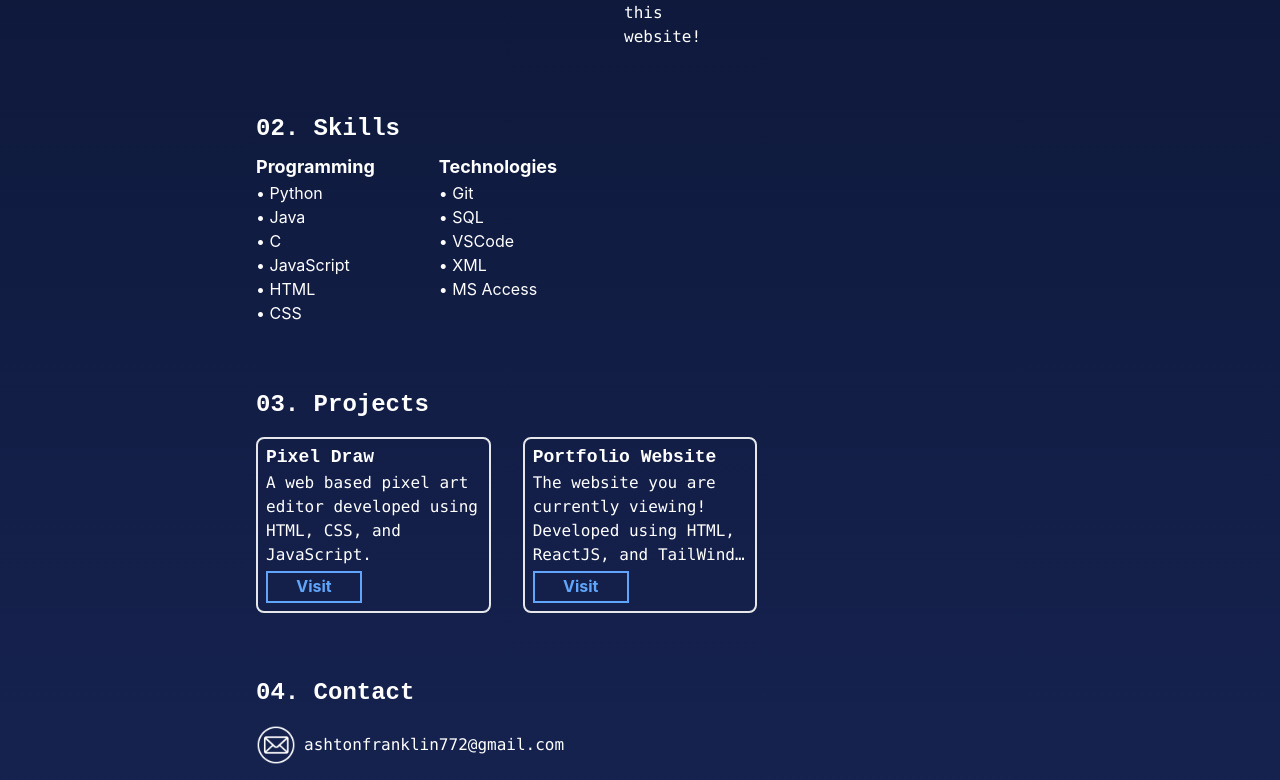
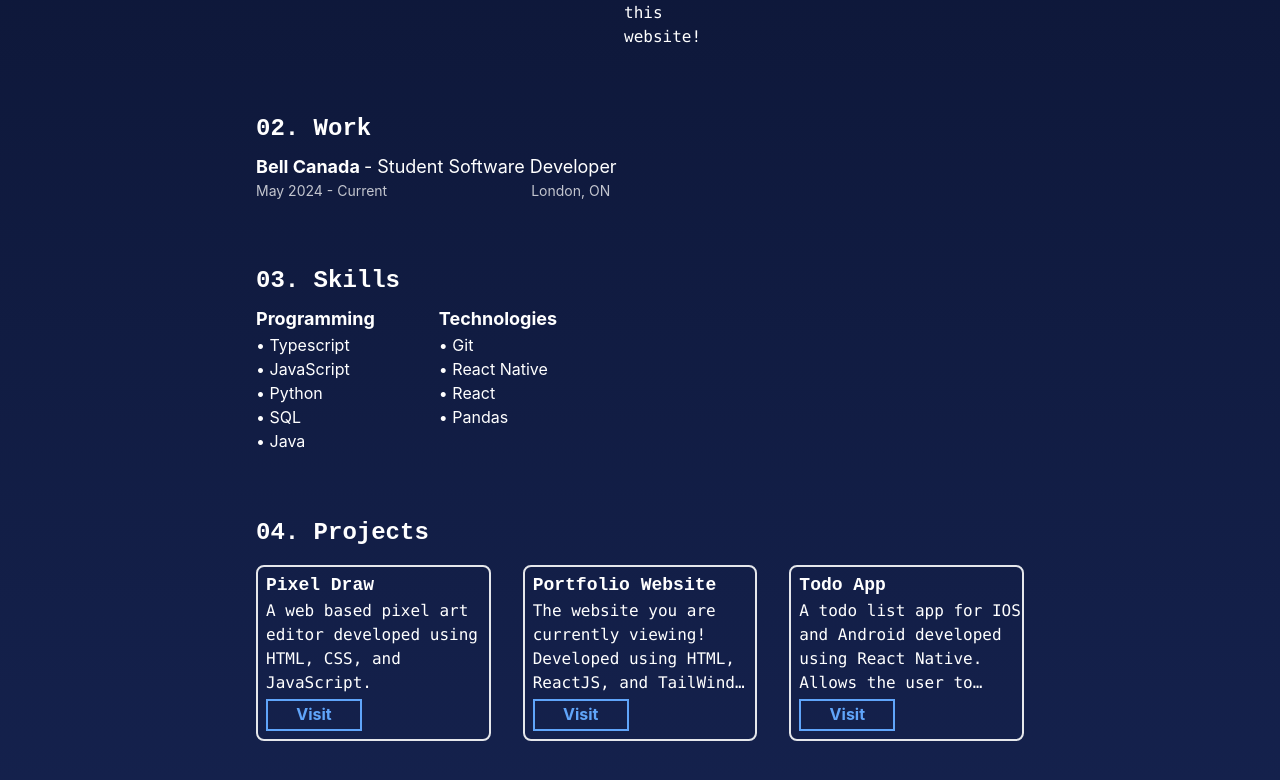
Before and after one commit to AshtonF04/Web-Portfolio, a React (Create React App) app: page / in a window 1280 px wide. Shown: the part 1567-2347 px from the top of the page. Built offline with nearby package versions, Linux system fonts and the light colour scheme.

Commit message:
Production commit

```diff
--- a/src/App.js
+++ b/src/App.js
@@ -7,6 +7,7 @@ import Footer from './components/Footer.js';
 import Contact from './components/Contact.js';
 import Nav_Bar from './components/Nav_Bar.js';
 import Skills from './components/Skills.js';
+import WorkExperience from './components/WorkExperience.js';
 
 function App() {
   return (
@@ -16,6 +17,7 @@ function App() {
       <div class="flex flex-col gap-8 mx-8 lg:mx-64 lg:gap-16">
         <Title />
         <About />
+        <WorkExperience />
         <Skills />
         <Project_List />
         <Contact />
--- a/src/components/About.js
+++ b/src/components/About.js
@@ -8,7 +8,7 @@ export default function About(){
 
                 <div class="flex flex-col gap-4 lg:ml-16 lg:mr-80">
                     <p class="font-mono text">
-                        I'm a second year student currently completing my bachelors of <strong>Computer Science</strong> at
+                        I'm a third year student currently completing my bachelors of <strong>Computer Science</strong> at
                         <strong> Western University</strong>, in London Ontario.
                     </p>
                     <p class="font-mono text">
--- a/src/components/Contact.js
+++ b/src/components/Contact.js
@@ -1,7 +1,7 @@
 export default function Contact(){
     return(
         <div class="flex flex-col gap-4">
-            <a id="Contact" class="text-2xl font-bold font-courier">04. Contact</a>
+            <a id="Contact" class="text-2xl font-bold font-courier">05. Contact</a>
             <div class="flex flex-col gap-2 font-mono lg:gap-4">
                 <div class="flex items-center gap-2">
                     <img class="size-10" src={require("../images/email-image.png")}></img>
--- a/src/components/Header.js
+++ b/src/components/Header.js
@@ -13,6 +13,7 @@ export default function Header(){
                 <div className="my-2 flex flex-col gap-2">
                     <Drop_Down_Item item_name="Home" link="#top" />
                     <Drop_Down_Item item_name="About" link="#About" />
+                    <Drop_Down_Item item_name="Work Experience" link="#WorkExperience" />
                     <Drop_Down_Item item_name="Skills" link="#Skills" />
                     <Drop_Down_Item item_name="Projects" link="#Projects" />
                     <Drop_Down_Item item_name="Contact" link="#Contact" />
--- a/src/components/Nav_Bar.js
+++ b/src/components/Nav_Bar.js
@@ -19,6 +19,7 @@ export default function Nav_Bar(){
             <div className="flex flex-row items-center gap-8 px-8 text-xl text-white font-mono h-full">
                 <a rel="noopener" href="#top" class="transition ease-in-out hover:text-slate-400 underline-effect">Home</a>
                 <a rel="noopener" href="#About" class="transition ease-in-out hover:text-slate-400 underline-effect">About</a>
+                <a rel="noopener" href="#WorkExperience" class="transition ease-in-out hover:text-slate-400 underline-effect">Work</a>
                 <a rel="noopener" href="#Skills" class="transition ease-in-out hover:text-slate-400 underline-effect">Skills</a>
                 <a rel="noopener" href="#Projects" class="transition ease-in-out hover:text-slate-400 underline-effect">Projects</a>
                 <a rel="noopener" href="#Contact" class="transition ease-in-out hover:text-slate-400 underline-effect">Contact</a>
--- a/src/components/Project_List.js
+++ b/src/components/Project_List.js
@@ -3,7 +3,7 @@ import Project from "./Project";
 export default function Project_List(){
     return (
         <div>
-            <a id="Projects" class="text-2xl font-bold font-courier">03. Projects</a>
+            <a id="Projects" class="text-2xl font-bold font-courier">04. Projects</a>
             <div class="flex flex-col mt-4 gap-y-5 lg:grid lg:grid-cols-3 lg:gap-8">
                 <Project
                     name={"Pixel Draw"}
@@ -16,6 +16,11 @@ export default function Project_List(){
                     CSS.`}
                     link={"https://github.com/"}
                 />
+                <Project
+                    name={"Todo App"}
+                    description={'A todo list app for IOS and Android developed using React Native. Allows the user to create and keep track of completed tasks within the app.'}
+                    link={'https://github.com/AshtonF04/todo-app'}
+                />
             </div>
         </div>
     );
--- a/src/components/Skills.js
+++ b/src/components/Skills.js
@@ -1,17 +1,16 @@
 export default function Skills(){
     return(
         <div>
-            <h1 id="Skills" class="text-2xl font-bold font-courier mb-2 lg:mt-15">02. Skills</h1>
+            <h1 id="Skills" class="text-2xl font-bold font-courier mb-2 lg:mt-15">03. Skills</h1>
             <div className="flex gap-16">
                 <div>
                     <p className="text-lg font-bold">Programming</p>
                     <div>
+                        <p>• Typescript</p>
+                        <p>• JavaScript</p>
                         <p>• Python</p>
+                        <p>• SQL</p>
                         <p>• Java</p>
-                        <p>• C</p>
-                        <p>• JavaScript</p>
-                        <p>• HTML</p>
-                        <p>• CSS</p>
                     </div>
                 </div>
 
@@ -19,10 +18,9 @@ export default function Skills(){
                     <p className="text-lg font-bold">Technologies</p>
                     <div>
                         <p>• Git</p>
-                        <p>• SQL</p>
-                        <p>• VSCode</p>
-                        <p>• XML</p>
-                        <p>• MS Access</p>
+                        <p>• React Native</p>
+                        <p>• React</p>
+                        <p>• Pandas</p>
                     </div>
                 </div>
             </div>
--- /dev/null
+++ b/src/components/WorkExperience.js
@@ -0,0 +1,15 @@
+export default function WorkExperience(){
+    return(
+        <div>
+            <h1 id="WorkExperience" class="text-2xl font-bold font-courier mb-2 lg:mt-15">02. Work</h1>
+            <div className="flex gap-1">
+                <p className="text-lg font-bold">Bell Canada</p>
+                <p className='text-lg'>- Student Software Developer</p>
+            </div>
+            <div class='flex gap-36'>
+                <p className='text-sm text-white/75'>May 2024 - Current</p>
+                <p className='text-sm text-white/75'>London, ON</p>
+            </div>
+        </div>
+    );
+}
```
